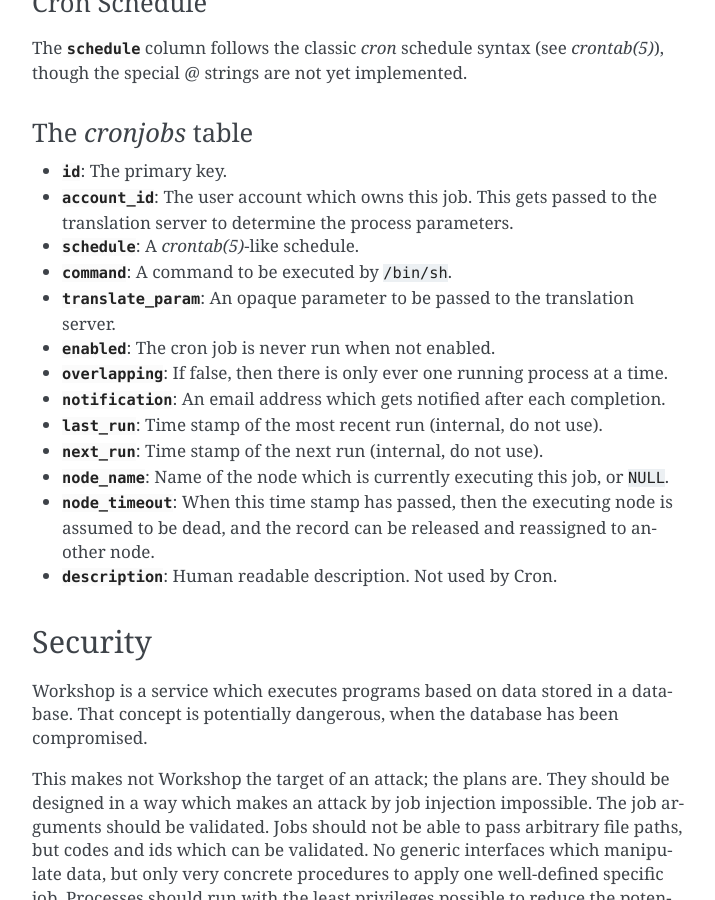
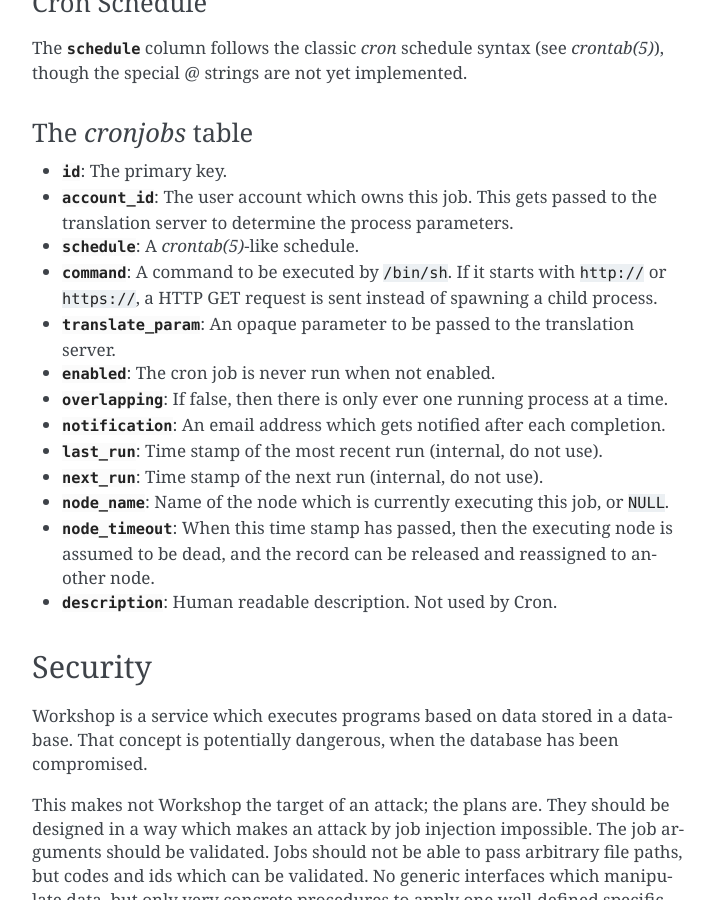
Before and after one commit to CM4all/workshop, a Sphinx documentation site: the page built from doc/index.rst, in a window 1280 px wide and 900 px high, scrolled down 5812 px. Shown: the whole window, without its empty margins (388-1103 px from the left). Built offline with Sphinx 7.4.7, drawn with Linux system fonts in a browser that asks for light colours.

Commit message:
cron/CurlOperator: new CronOperator implementation which invokes HTTP GET

```diff
--- a/doc/index.rst
+++ b/doc/index.rst
@@ -310,7 +310,9 @@
   gets passed to the translation server to determine the process
   parameters.
 * :envvar:`schedule`: A :manpage:`crontab(5)`-like schedule.
-* :envvar:`command`: A command to be executed by :file:`/bin/sh`.
+* :envvar:`command`: A command to be executed by :file:`/bin/sh`.  If
+  it starts with :samp:`http://` or :samp:`https://`, a HTTP GET
+  request is sent instead of spawning a child process.
 * :envvar:`translate_param`: An opaque parameter to be passed to the
   translation server.
 * :envvar:`enabled`: The cron job is never run when not enabled.
```
Also changed, not shown: 9 other files.
